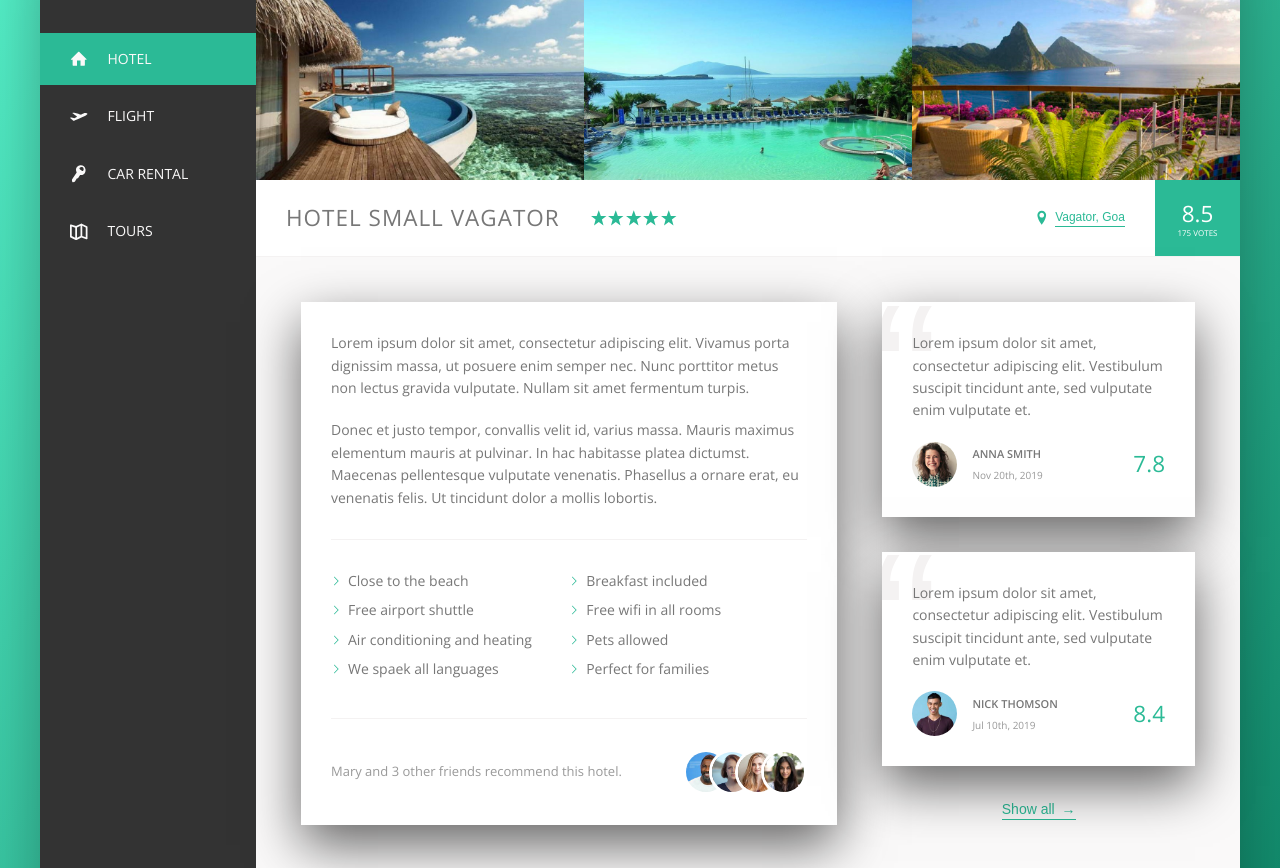
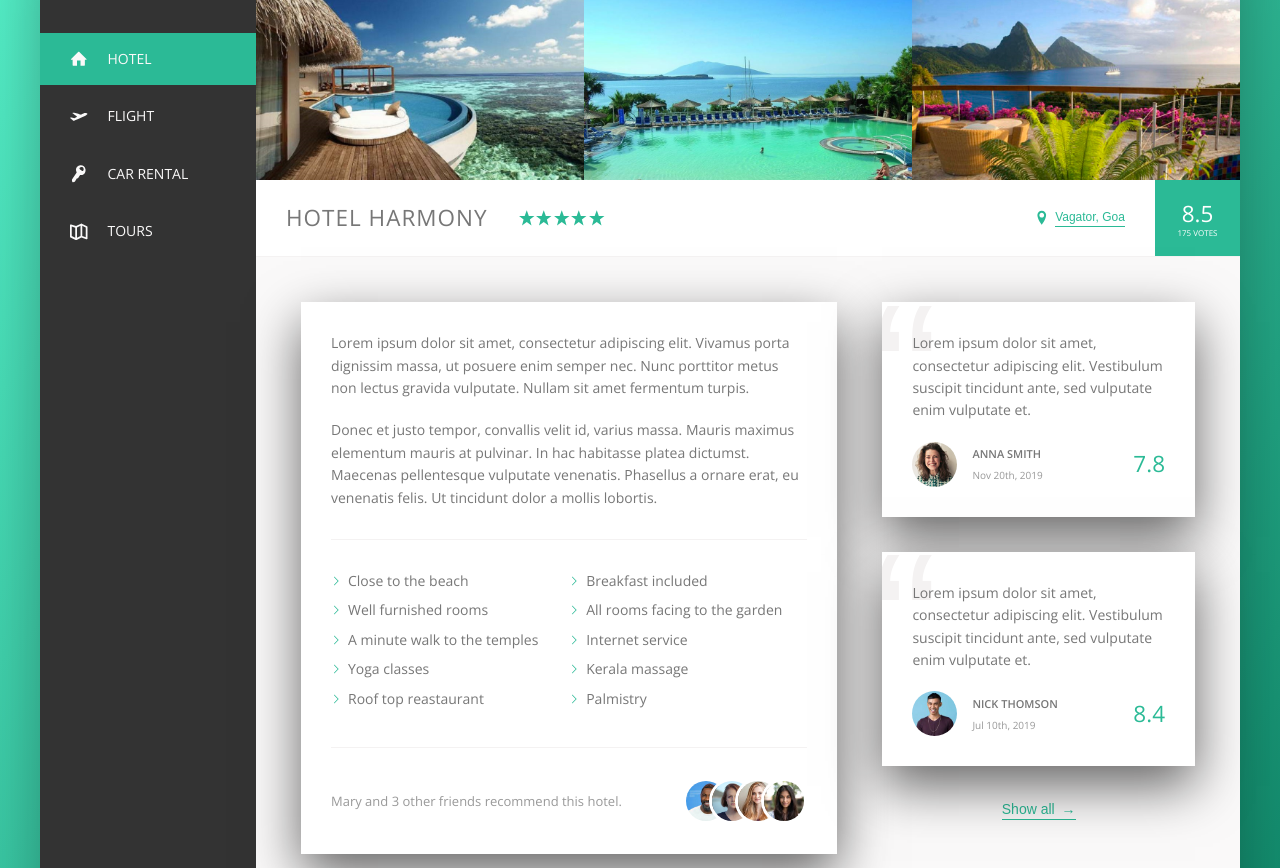
Before and after one commit to mariata06/BookingApp, a website: page index.html in a window 1280 px wide. Shown: the part 152-1020 px from the top of the page. Drawn offline with nearby package versions, Linux system fonts and the light colour scheme.

Commit message:
Update index.html
Update some things:
1) Hotel name
2) Hotel Amenities are added

```diff
--- a/index.html
+++ b/index.html
@@ -198,7 +198,7 @@
 
           <div class="overview">
             <h1 class="overview__heading">
-              Hotel Small Vagator
+              Hotel Harmony
             </h1>
             <div class="overview__stars">
               <svg
@@ -310,12 +310,14 @@
               <ul class="list">
                 <li class="list__item">Close to the beach</li>
                 <li class="list__item">Breakfast included</li>
-                <li class="list__item">Free airport shuttle</li>
-                <li class="list__item">Free wifi in all rooms</li>
-                <li class="list__item">Air conditioning and heating</li>
-                <li class="list__item">Pets allowed</li>
-                <li class="list__item">We spaek all languages</li>
-                <li class="list__item">Perfect for families</li>
+                <li class="list__item">Well furnished rooms</li>
+                <li class="list__item">All rooms facing to the garden</li>
+                <li class="list__item">A minute walk to the temples</li>
+                <li class="list__item">Internet service</li>
+                <li class="list__item">Yoga classes</li>
+                <li class="list__item">Kerala massage</li>
+                <li class="list__item">Roof top reastaurant</li>
+                <li class="list__item">Palmistry</li>
               </ul>
 
               <div class="recommend">
```
